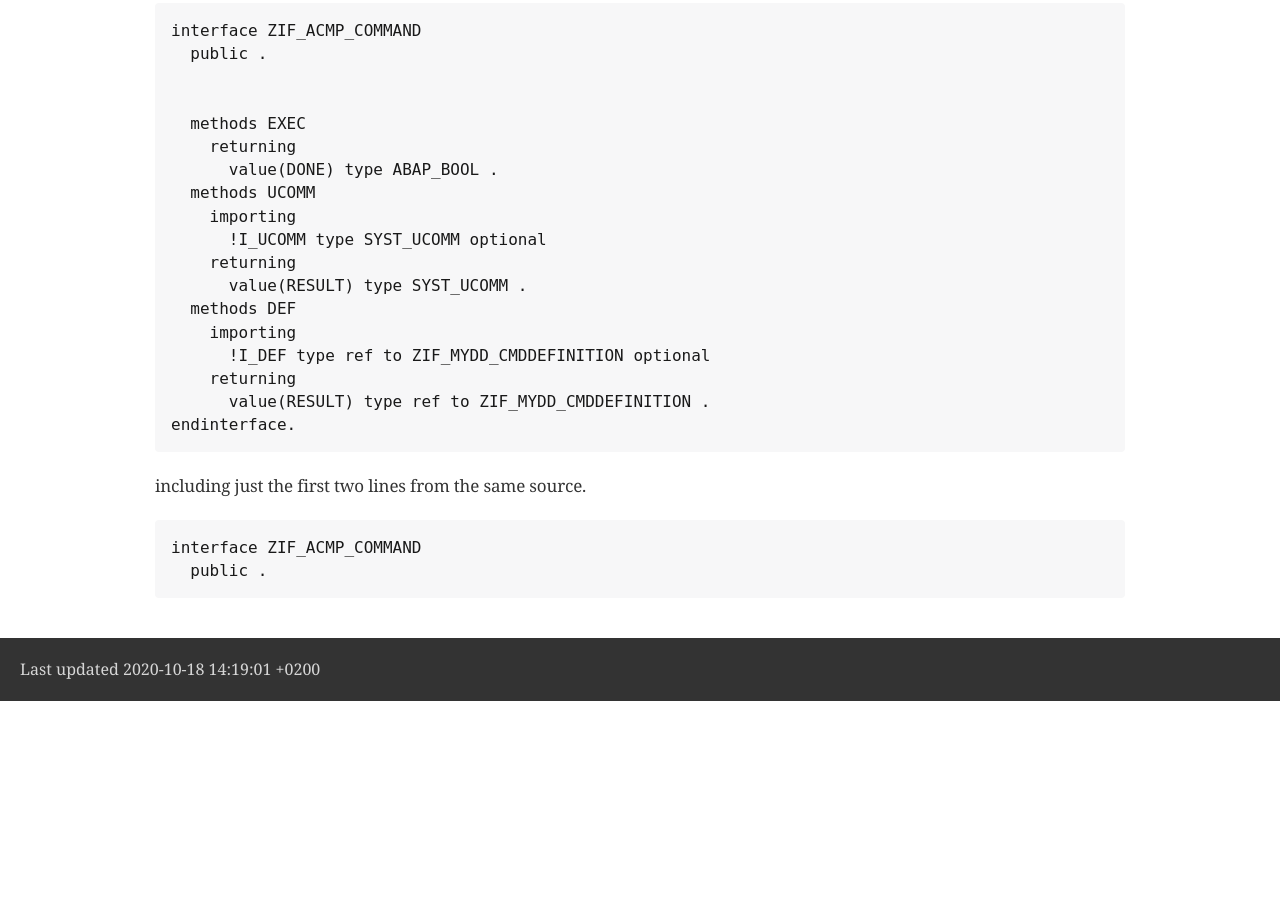
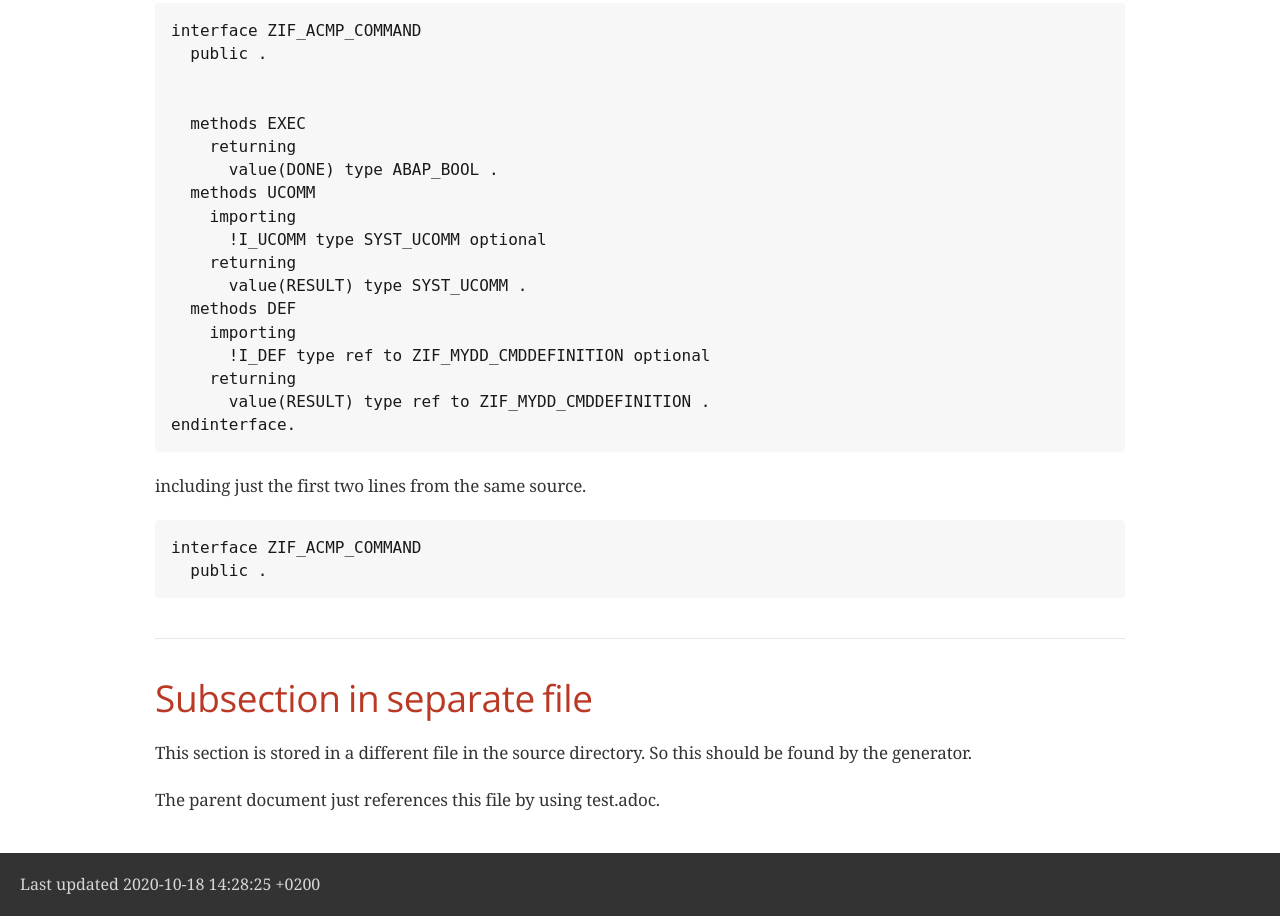
Before and after one commit to hapejot/abapdoc, a plain HTML site: page doc/index.html in a window 1280 px wide. Shown: the part 293-1209 px from the top of the page. Before the commit the page ends 994 px from the top, so only its background shows below. Drawn offline with nearby package versions, Linux system fonts and the light colour scheme; a web font is replaced by a local one.

Commit message:
Re-organized and enhanced

```diff
--- a/index.html
+++ b/doc/index.html
@@ -487,10 +487,22 @@ endinterface.</code></pre>
 </div>
 </div>
 </div>
+<div class="sect1">
+<h2 id="_subsection_in_separate_file">Subsection in separate file</h2>
+<div class="sectionbody">
+<div class="paragraph">
+<p>This section is stored in a different file in the source
+directory. So this should be found by the generator.</p>
+</div>
+<div class="paragraph">
+<p>The parent document just references this file by using test.adoc.</p>
+</div>
+</div>
+</div>
 </div>
 <div id="footer">
 <div id="footer-text">
-Last updated 2020-10-18 14:19:01 +0200
+Last updated 2020-10-18 14:28:25 +0200
 </div>
 </div>
 </body>
```
Also changed, not shown: 4 other files.
